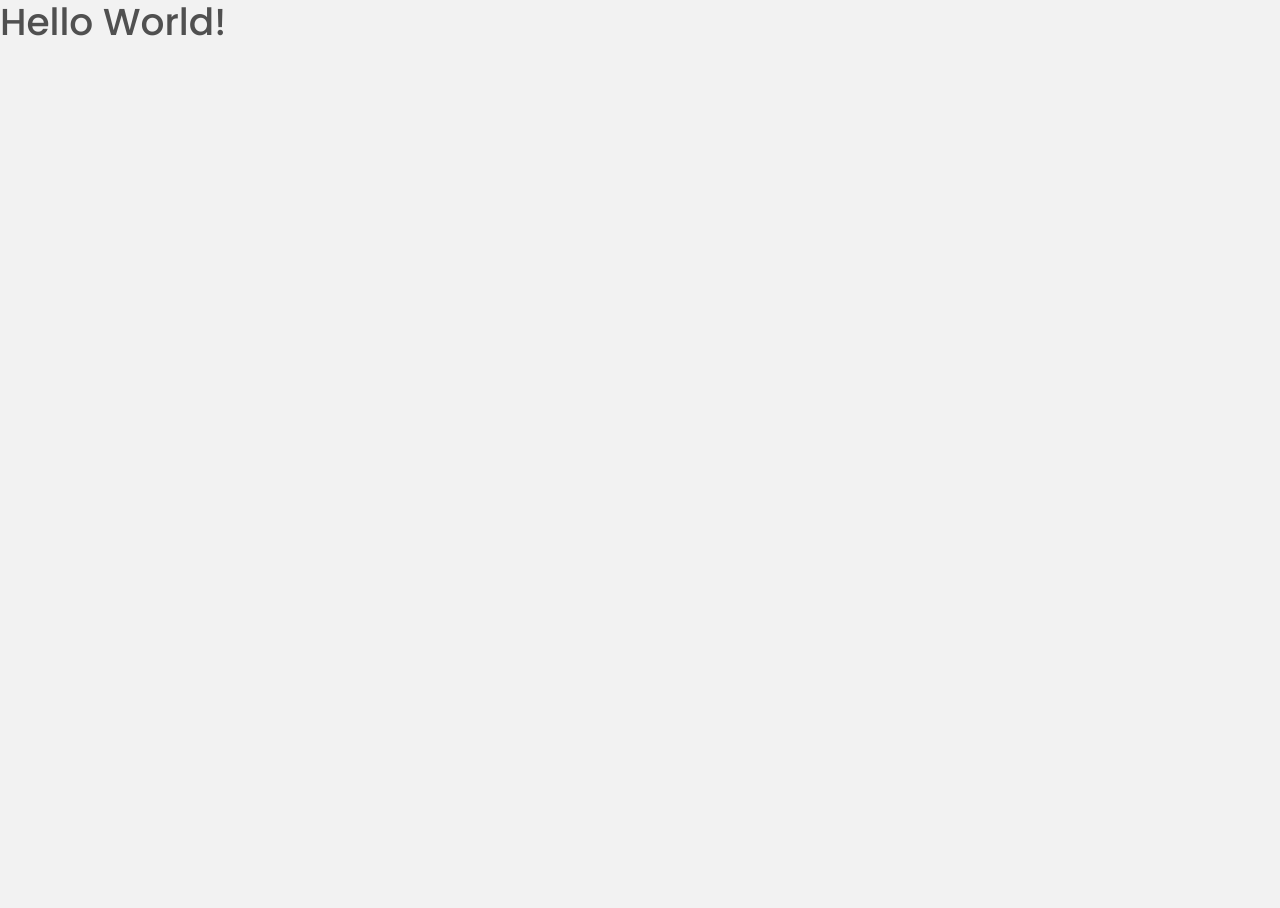
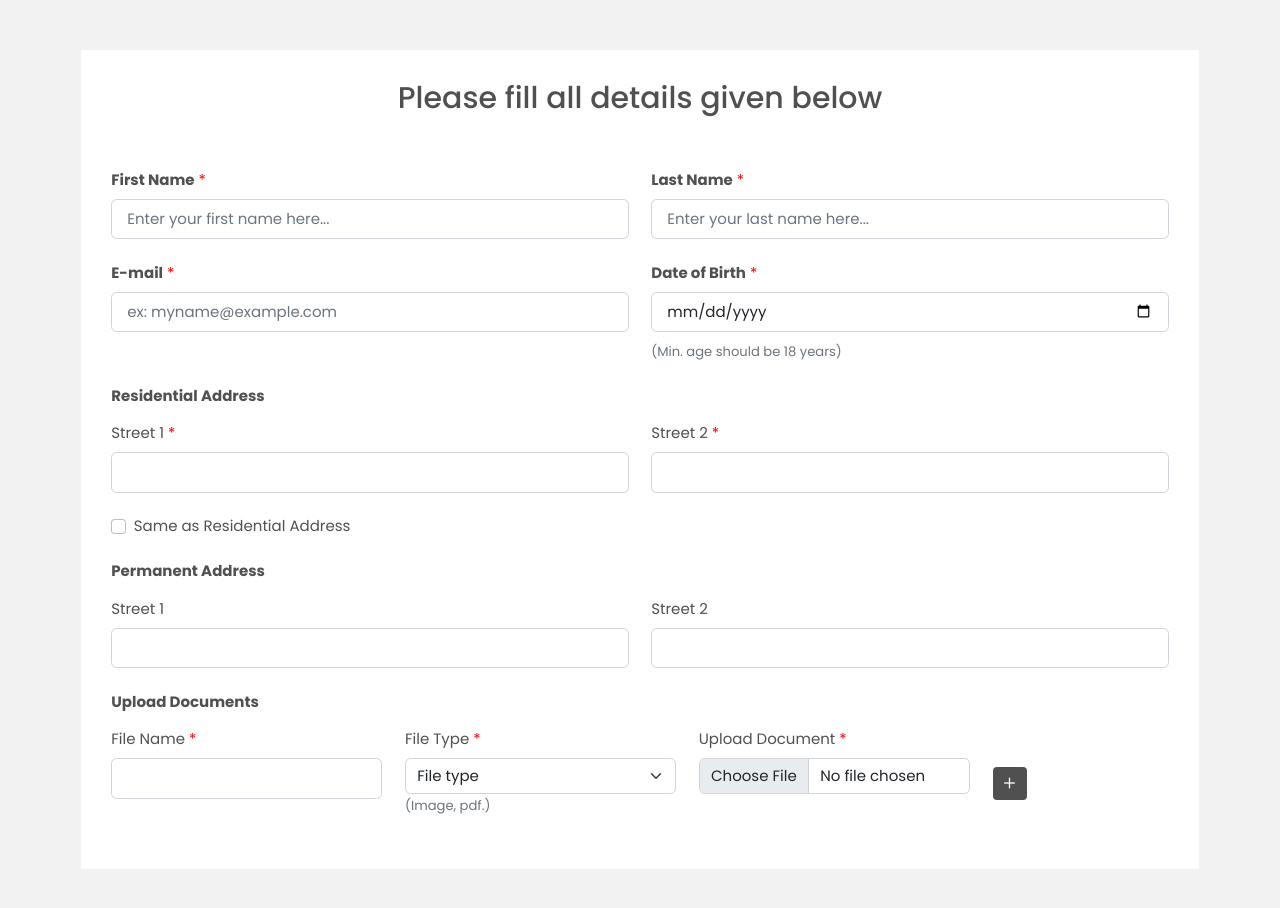
Before and after one commit to harshk341/document-form, a React (Create React App) app: page / in a window 1280 px wide. Shown: the top 908 px of the page. Before the commit the page ends 800 px from the top, so only its background shows below. Built offline with nearby package versions, Linux system fonts and the light colour scheme.

Commit message:
added layout

```diff
--- a/package.json
+++ b/package.json
@@ -13,6 +13,7 @@
     "react-bootstrap": "^2.5.0",
     "react-dom": "^18.2.0",
     "react-scripts": "5.0.1",
+    "uniqid": "^5.4.0",
     "web-vitals": "^2.1.4"
   },
   "scripts": {
--- a/src/App.css
+++ b/src/App.css
@@ -8,3 +8,45 @@
   max-width: 1400px;
   margin: 0 auto;
 }
+.document_form {
+  width: 100%;
+  height: auto;
+  display: flex;
+  flex-direction: column;
+}
+.document_form_wrapper {
+  flex-grow: 1;
+  padding: 50px 0;
+}
+.document_form_wrapper form {
+  background-color: #fff;
+  padding: 2rem;
+}
+form .required_field::after {
+  content: " *";
+  color: red;
+}
+form input[type="text"],
+form input[type="email"],
+form input[type="date"],
+form select {
+  padding: 8px 15px;
+  width: 100%;
+  display: block;
+}
+form .add_btn,
+form .remove_btn {
+  border: 0;
+  outline: 0;
+  padding: 0 6px;
+  border-radius: 4px;
+  font-size: 22px;
+}
+form .add_btn {
+  background-color: #505050;
+  color: #fff;
+}
+form .remove_btn {
+  background-color: #ddd;
+  color: #505050;
+}
--- a/src/App.js
+++ b/src/App.js
@@ -1,12 +1,13 @@
 import React from "react";
 import "./App.css";
+import DocumentForm from "./DocumentForm";
 
 const App = () => {
   return (
     <>
       <div className="app">
         <div className="app_wrapper">
-          <h1>Hello World!</h1>
+          <DocumentForm />
         </div>
       </div>
     </>
--- /dev/null
+++ b/src/DocumentForm.js
@@ -0,0 +1,218 @@
+import React, { useState } from "react";
+import { Col, Container, Row, Form } from "react-bootstrap";
+import uniqid from "uniqid";
+
+const DocumentForm = () => {
+  const [fields, setDields] = useState([
+    { isRemoveable: false, fieldSetId: uniqid("fieldset-") },
+  ]);
+
+  const handleAddfield = () => {
+    setDields((prev) => [
+      ...prev,
+      { isRemoveable: true, fieldSetId: uniqid("fieldset-") },
+    ]);
+  };
+
+  const handleDeletefield = (id) => {
+    setDields((prev) => prev.filter((item) => item.fieldSetId !== id));
+  };
+
+  return (
+    <>
+      <div className="document_form">
+        <div className="document_form_wrapper">
+          <Container>
+            <Form>
+              <Row className="gy-5">
+                <Col xs={12} className="text-center">
+                  <h2>Please fill all details given below</h2>
+                </Col>
+                <Col xs={12}>
+                  <Row>
+                    <Col xs={12} lg={6}>
+                      <Form.Group className="mb-4" controlId="firstName">
+                        <Form.Label className="required_field">
+                          <b>First Name</b>
+                        </Form.Label>
+                        <Form.Control
+                          type="text"
+                          name="firstName"
+                          placeholder="Enter your first name here..."
+                        />
+                      </Form.Group>
+                    </Col>
+                    <Col xs={12} lg={6}>
+                      <Form.Group className="mb-4" controlId="lastName">
+                        <Form.Label className="required_field">
+                          <b>Last Name</b>
+                        </Form.Label>
+                        <Form.Control
+                          type="text"
+                          name="lastName"
+                          placeholder="Enter your last name here..."
+                        />
+                      </Form.Group>
+                    </Col>
+                  </Row>
+                  <Row>
+                    <Col xs={12} lg={6}>
+                      <Form.Group className="mb-4" controlId="email">
+                        <Form.Label className="required_field">
+                          <b>E-mail</b>
+                        </Form.Label>
+                        <Form.Control
+                          type="email"
+                          name="email"
+                          placeholder="ex: myname@example.com"
+                        />
+                      </Form.Group>
+                    </Col>
+                    <Col xs={12} lg={6}>
+                      <Form.Group className="mb-4" controlId="dateOfBirth">
+                        <Form.Label className="required_field">
+                          <b>Date of Birth</b>
+                        </Form.Label>
+                        <Form.Control
+                          type="date"
+                          name="dateOfBirth"
+                          placeholder="Date of Birth"
+                          className="mb-2"
+                        />
+                        <Form.Text className="text-muted">
+                          (Min. age should be 18 years)
+                        </Form.Text>
+                      </Form.Group>
+                    </Col>
+                  </Row>
+                  <Row>
+                    <p>
+                      <b>Residential Address</b>
+                    </p>
+                    <Col xs={12} lg={6}>
+                      <Form.Group className="mb-4" controlId="street1">
+                        <Form.Label className="required_field">
+                          Street 1
+                        </Form.Label>
+                        <Form.Control type="text" name="street1" />
+                      </Form.Group>
+                    </Col>
+                    <Col xs={12} lg={6}>
+                      <Form.Group className="mb-4" controlId="street2">
+                        <Form.Label className="required_field">
+                          Street 2
+                        </Form.Label>
+                        <Form.Control type="text" name="street2" />
+                      </Form.Group>
+                    </Col>
+                  </Row>
+                  <Row>
+                    <Col>
+                      <Form.Group
+                        className="mb-4"
+                        controlId="residentialAddress"
+                      >
+                        <Form.Check
+                          type="checkbox"
+                          label="Same as Residential Address"
+                        />
+                      </Form.Group>
+                    </Col>
+                  </Row>
+                  <Row>
+                    <p>
+                      <b>Permanent Address</b>
+                    </p>
+                    <Col xs={12} lg={6}>
+                      <Form.Group className="mb-4" controlId="street1">
+                        <Form.Label>Street 1</Form.Label>
+                        <Form.Control type="text" name="street1" />
+                      </Form.Group>
+                    </Col>
+                    <Col xs={12} lg={6}>
+                      <Form.Group className="mb-4" controlId="street2">
+                        <Form.Label>Street 2</Form.Label>
+                        <Form.Control type="text" name="street2" />
+                      </Form.Group>
+                    </Col>
+                  </Row>
+                  <Row>
+                    <p>
+                      <b>Upload Documents</b>
+                    </p>
+                    {fields.map(({ isRemoveable, fieldSetId }) => (
+                      <Row className="align-items-center" key={fieldSetId}>
+                        <Col xs={10}>
+                          <Row>
+                            <Col xs={12} lg={4}>
+                              <Form.Group className="mb-4" controlId="fileName">
+                                <Form.Label className="required_field">
+                                  File Name
+                                </Form.Label>
+                                <Form.Control type="text" name="fileName" />
+                              </Form.Group>
+                            </Col>
+                            <Col xs={12} lg={4}>
+                              <Form.Group className="mb-4" controlId="fileType">
+                                <Form.Label className="required_field">
+                                  File Type
+                                </Form.Label>
+                                <Form.Select aria-label="Default select example">
+                                  <option value="">File type</option>
+                                  <option value="image">Image</option>
+                                  <option value="pdf">PDF</option>
+                                </Form.Select>
+                                <Form.Text className="text-muted">
+                                  (Image, pdf.)
+                                </Form.Text>
+                              </Form.Group>
+                            </Col>
+                            <Col xs={12} lg={4}>
+                              <Form.Group
+                                className="mb-4"
+                                controlId="uploadDocument"
+                              >
+                                <Form.Label className="required_field">
+                                  Upload Document
+                                </Form.Label>
+                                <Form.Control
+                                  type="file"
+                                  name="uploadDocument"
+                                />
+                              </Form.Group>
+                            </Col>
+                          </Row>
+                        </Col>
+                        <Col xs={2}>
+                          {!isRemoveable ? (
+                            <button
+                              type="button"
+                              className="add_btn"
+                              onClick={handleAddfield}
+                            >
+                              <i className="bi bi-plus"></i>
+                            </button>
+                          ) : (
+                            <button
+                              type="button"
+                              className="remove_btn"
+                              onClick={() => handleDeletefield(fieldSetId)}
+                            >
+                              <i className="bi bi-trash"></i>
+                            </button>
+                          )}
+                        </Col>
+                      </Row>
+                    ))}
+                  </Row>
+                </Col>
+              </Row>
+            </Form>
+          </Container>
+        </div>
+      </div>
+    </>
+  );
+};
+
+export default DocumentForm;
--- a/src/index.css
+++ b/src/index.css
@@ -1,4 +1,5 @@
 @import url("https://fonts.googleapis.com/css2?family=Poppins:ital,wght@0,100;0,200;0,300;0,400;0,500;0,600;0,700;0,800;0,900;1,100;1,200;1,300;1,400;1,500;1,600;1,700;1,800;1,900&display=swap");
+@import url("https://cdn.jsdelivr.net/npm/bootstrap-icons@1.9.1/font/bootstrap-icons.css");
 
 html {
   width: 100%;
```
Also changed, not shown: 1 other file (tests, documents, lock files or other folders).
